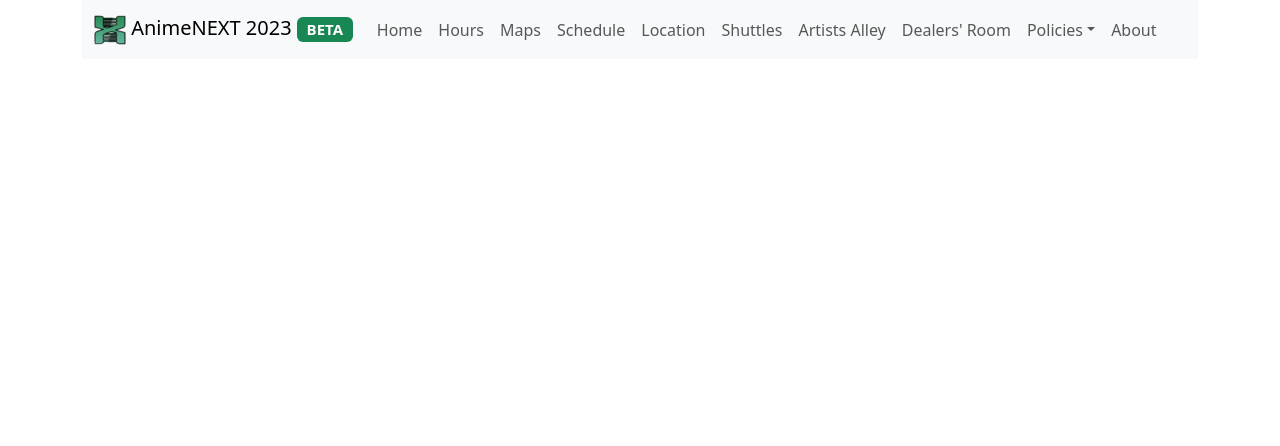
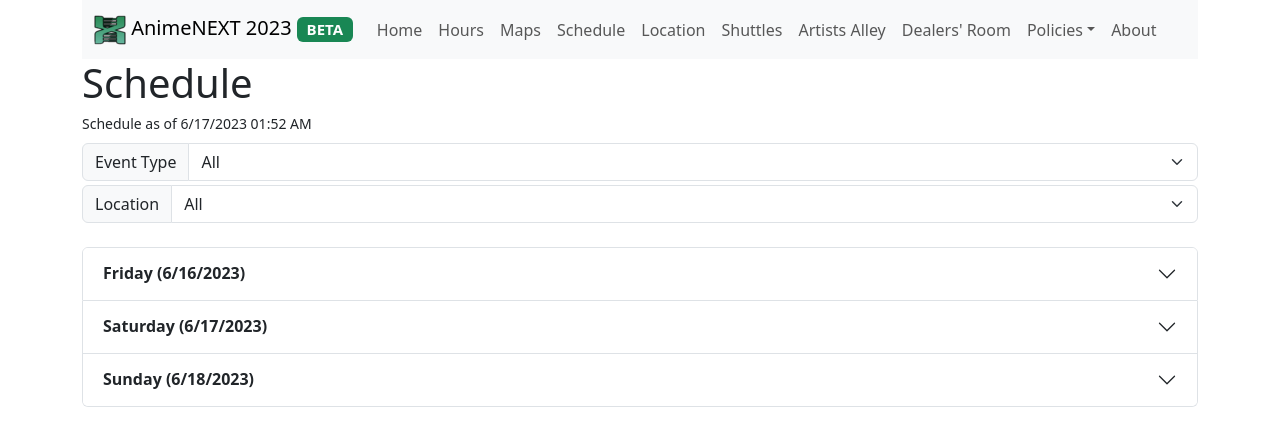
Before and after one commit to SolidX/AnimeNEXT-App, a React (Vite) app: page /schedule in a window 1280 px wide. Shown: the top 446 px of the page. Built offline with nearby package versions, Linux system fonts and the light colour scheme.

Commit message:
Implements the Schedule page and creates a component for Badges.

```diff
--- a/src/App.tsx
+++ b/src/App.tsx
@@ -5,6 +5,7 @@
 import AboutPage from './pages/AboutPage';
 import HoursPage from './pages/HoursPage';
 import MapsPage from './pages/MapsPage';
+import SchedulePage from './pages/SchedulePage';
 import LocationsPage from './pages/LocationsPage';
 import ShuttlesPage from './pages/ShuttlesPage';
 import ExhibitorsListPage from './pages/ExhibitorsListPage';
@@ -26,6 +27,7 @@
         <Route path="/" element={<HomePage title="Welcome to AnimeNEXT 2023!" />} />
         <Route path="/hours" element={<HoursPage />} />
         <Route path="/maps" element={<MapsPage />} />
+        <Route path="/schedule" element={<SchedulePage />} />
         <Route path="/location" element={<LocationsPage />} />
         <Route path="/shuttles" element={<ShuttlesPage />} />
         <Route path="/artistsalley" element={<ExhibitorsListPage title="Artists Alley" exhibitors={artists} />} />
--- a/src/components/Accordion.tsx
+++ b/src/components/Accordion.tsx
@@ -3,7 +3,7 @@
 
 export default function Accordion(props: {accordionId: string, items: AccordionItemDetails[]}) {
     const accordionItems = props.items.map((item) => {
-        return (<AccordionItem details={item} />);
+        return (<AccordionItem key={item.itemId} details={item} />);
     });
 
     return (
--- /dev/null
+++ b/src/components/Badge.tsx
@@ -0,0 +1,9 @@
+import type { BadgeType } from "./components";
+
+export default function Badge(props: {type: BadgeType, content: string, className?: string}) {
+    let classes = `badge ${props.type} `;
+    if (props.className !== undefined) {
+        classes += ` ${props.className}`;
+    }
+    return (<span className={classes}>{props.content}</span>);
+}
--- a/src/components/NavBranding.tsx
+++ b/src/components/NavBranding.tsx
@@ -1,11 +1,13 @@
 import { Link } from "react-router";
+import Badge from "./Badge";
+import { BadgeTypes } from "./components";
 
 export default function NavBranding() {
     return (
         <Link className="navbar-brand" to="/">
             <img src="favicon-32x32.png" alt="Logo" width="32" height="32" className="d-inline-block align-text-top" />
             &nbsp;AnimeNEXT 2023&nbsp;
-            <span className="badge text-bg-success">BETA</span>
+            <Badge type={BadgeTypes.Success} content="BETA" />
         </Link>
     );
 }
--- a/src/components/components.ts
+++ b/src/components/components.ts
@@ -1,3 +1,4 @@
+import type { DateTime } from "luxon";
 import type { ReactElement } from "react";
 
 export const AlertTypes = {
@@ -46,3 +47,40 @@
     text: string | ReactElement,
     target?: string
 }
+
+export const BadgeTypes = {
+    Primary: "text-bg-primary",
+    Secondary: "text-bg-secondary",
+    Success: "text-bg-success",
+    Danger: "text-bg-danger",
+    Warning: "text-bg-warning",
+    Info: "text-bg-info",
+    Light: "text-bg-light",
+    Dark: "text-bg-dark",
+    Link: "text-bg-link"
+} as const;
+
+export type BadgeType = typeof BadgeTypes[keyof typeof BadgeTypes];
+
+export type RawScheduleEvent = {
+    Start: string,
+    End: string,
+    Location: string,
+    Type: string,
+    Name: string,
+    Description: string
+};
+
+export type RawSchedule = {
+    updatedAt: number,
+    events: RawScheduleEvent[]
+};
+
+export type ScheduleEvent = {
+    Start: DateTime,
+    End: DateTime,
+    Location: string,
+    Type?: string,
+    Name: string,
+    Description: string
+};
--- /dev/null
+++ b/src/pages/SchedulePage.tsx
@@ -0,0 +1,166 @@
+import { useState, type ChangeEvent, type ReactElement } from "react";
+import { Fragment } from "react/jsx-runtime";
+import Accordion from "../components/Accordion";
+import Badge from "../components/Badge";
+import { BadgeTypes, type AccordionItemDetails, type RawScheduleEvent, type ScheduleEvent } from "../components/components";
+import { DateTime } from "luxon";
+import Schedule from "../assets/schedule.json";
+
+function compareEventsByTime(a : ScheduleEvent, b : ScheduleEvent) {
+    return a.Start.toMillis() - b.Start.toMillis()
+}
+
+function eventTypeColorClassMapping (t : string) {
+    switch (t) {
+        case 'Panel Programming':
+            return BadgeTypes.Info;
+        case 'Game Shows':
+            return BadgeTypes.Success;
+        case 'AMVs':
+            return BadgeTypes.Secondary;
+        case '18+':
+            return BadgeTypes.Danger;
+        case 'Main Events':
+            return BadgeTypes.Warning;
+        case 'Guests / Autographs':
+            return BadgeTypes.Dark
+        default:
+            return BadgeTypes.Light;
+    }
+}
+
+export default function SchedulePage() {
+    const [eventTypeFilter, setEventTypeFilter] = useState<string | undefined>(undefined);
+    const [eventLocationFilter, setEventLocationFilter] = useState<string | undefined>(undefined);
+
+    //parse raw schedule in to days and their events
+    const parsedEvents = new Map<string, Array<ScheduleEvent>>();
+    const allEventLocations = new Set<string>();
+    const allEventTypes = new Set<string>();
+
+    Schedule.events.forEach((item : RawScheduleEvent) => {
+        const startDt = DateTime.fromFormat(item.Start, "L/d/yyyy H:mm");
+        const endDt = DateTime.fromFormat(item.End, "L/d/yyyy H:mm");
+        const key = startDt.toFormat("EEEE (L/d/yyyy)")!;
+
+        if (!parsedEvents.has(key)) {
+            parsedEvents.set(key, new Array<ScheduleEvent>());
+        }
+
+        allEventLocations.add(item.Location);
+
+        const mapItem : ScheduleEvent =  {
+            ...item,
+            Start: startDt,
+            End: endDt
+        };
+        parsedEvents.get(key)!.push(mapItem);
+    });
+
+    function eventTypeFilterHandler(evt : ChangeEvent<HTMLSelectElement>) {
+        console.log(evt.target.value);
+        setEventTypeFilter(evt.target.value !== "*" ? evt.target.value : undefined);
+    }
+
+    function eventLocationFilterHandler(evt : ChangeEvent<HTMLSelectElement>) {
+        console.log(evt.target.value);
+        setEventLocationFilter(evt.target.value !== "*" ? evt.target.value : undefined);
+    }
+
+    const scheduleDays : AccordionItemDetails[] = new Array<AccordionItemDetails>();
+
+    parsedEvents.forEach((events, day, map) => {
+        const scheduleDay = DateTime.fromFormat(day, "EEEE (L/d/yyyy)");
+        const expandDay = scheduleDay.hasSame(DateTime.now(), 'day');
+
+        const scheduleDayTimes = new Set<number>();
+        const daysEvents = new Array<ReactElement>();
+
+        events.sort(compareEventsByTime);
+        events.forEach((e) => {
+            const eventTypes = (e.Type !== undefined) ? e.Type.split(",").map((t) => {
+                const eType = t.trim();
+                if (eType.length > 0) {
+                    allEventTypes.add(eType);
+                }
+
+                return (
+                    <Badge
+                        type={eventTypeColorClassMapping(eType)}
+                        content={eType}
+                        className="rounded-pill me-3"
+                    />
+                );
+            }) : undefined;
+
+            const eventStartMillis = e.Start.toMillis();
+            const eventStartStr = e.Start.toFormat('hh:mm a');
+
+            if (!scheduleDayTimes.has(eventStartMillis)) {
+                daysEvents.push((
+                    <li key={eventStartMillis} className="list-group-item list-group-item-secondary fw-bold">
+                        {eventStartStr}
+                    </li>
+                ));
+                scheduleDayTimes.add(eventStartMillis);
+            }
+
+            //Apply event type and location filters
+            if ((eventTypeFilter === undefined || e.Type?.includes(eventTypeFilter)) && (eventLocationFilter === undefined || e.Location == eventLocationFilter)) {
+                daysEvents.push((
+                    <li key={eventStartMillis + e.Name} className="list-group-item scheduleItem">
+                        <h5 className="mb-1">{e.Name}</h5>
+                        <div className="row h6">
+                            <div className="col align-self-start text-wrap text-start">{eventStartStr} - {e.End.toFormat('hh:mm a')}</div>
+                            <div className="col align-self-end text-wrap text-end">{e.Location}</div>
+                        </div>
+                        <p className="mb-2">{e.Description}</p>
+                        {eventTypes != undefined && eventTypes}
+                    </li>
+                ));
+            }
+        });
+
+        scheduleDays.push({
+            itemId: scheduleDay.toSeconds().toString(),
+            header: day,
+            parentId: "schedule",
+            isCollapsed: !expandDay,
+            content: (<ul className="list-group">{daysEvents}</ul>)
+        });
+    });
+
+    const eventFilters = Array.from(allEventTypes).sort((a, b) => {
+        return a.localeCompare(b);
+    }).map(x => (<option value={x}>{x}</option>));
+    const locationFilters = Array.from(allEventLocations).sort((a, b) => {
+        return a.localeCompare(b);
+    }).map(x =>(<option value={x}>{x}</option>));
+
+    return (
+        <Fragment>
+            <h1 className="mb-1">Schedule</h1>
+            <small className="mb-3">Schedule as of <span id="schedUpdatedAt">{DateTime.fromSeconds(Schedule.updatedAt).toFormat("L/d/yyyy hh:mm a")}</span></small>
+            <div className="sticky-top mb-3 bg-body py-2" style={{zIndex: 990}}>
+                <div className="input-group mb-1">
+                    <div className="input-group-text">Event Type</div>
+                    <select id="eventTypeFilter" className="form-select" value={eventTypeFilter} aria-label="Event Type Filter" onChange={eventTypeFilterHandler}>
+                        <option value="*">All</option>
+                        {eventFilters}
+                    </select>
+                </div>
+                <div className="input-group mt-1">
+                    <div className="input-group-text">Location</div>
+                    <select id="locationFilter" className="form-select" value={eventLocationFilter} aria-label="Location Filter" onChange={eventLocationFilterHandler}>
+                        <option value="*">All</option>
+                        {locationFilters}
+                    </select>
+                </div>
+            </div>
+            <Accordion
+                accordionId="schedule"
+                items={scheduleDays}
+            />
+        </Fragment>
+    );
+}
```
